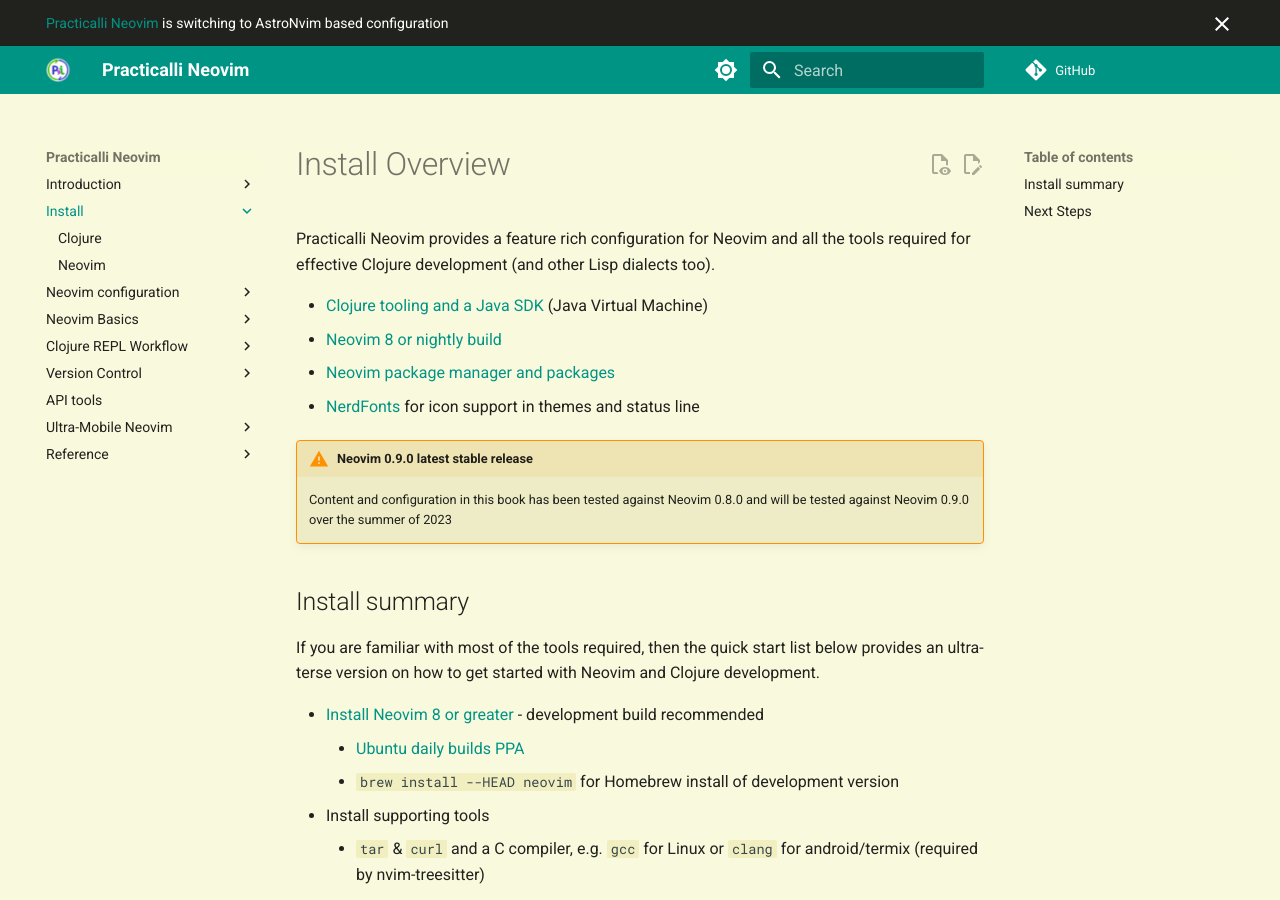
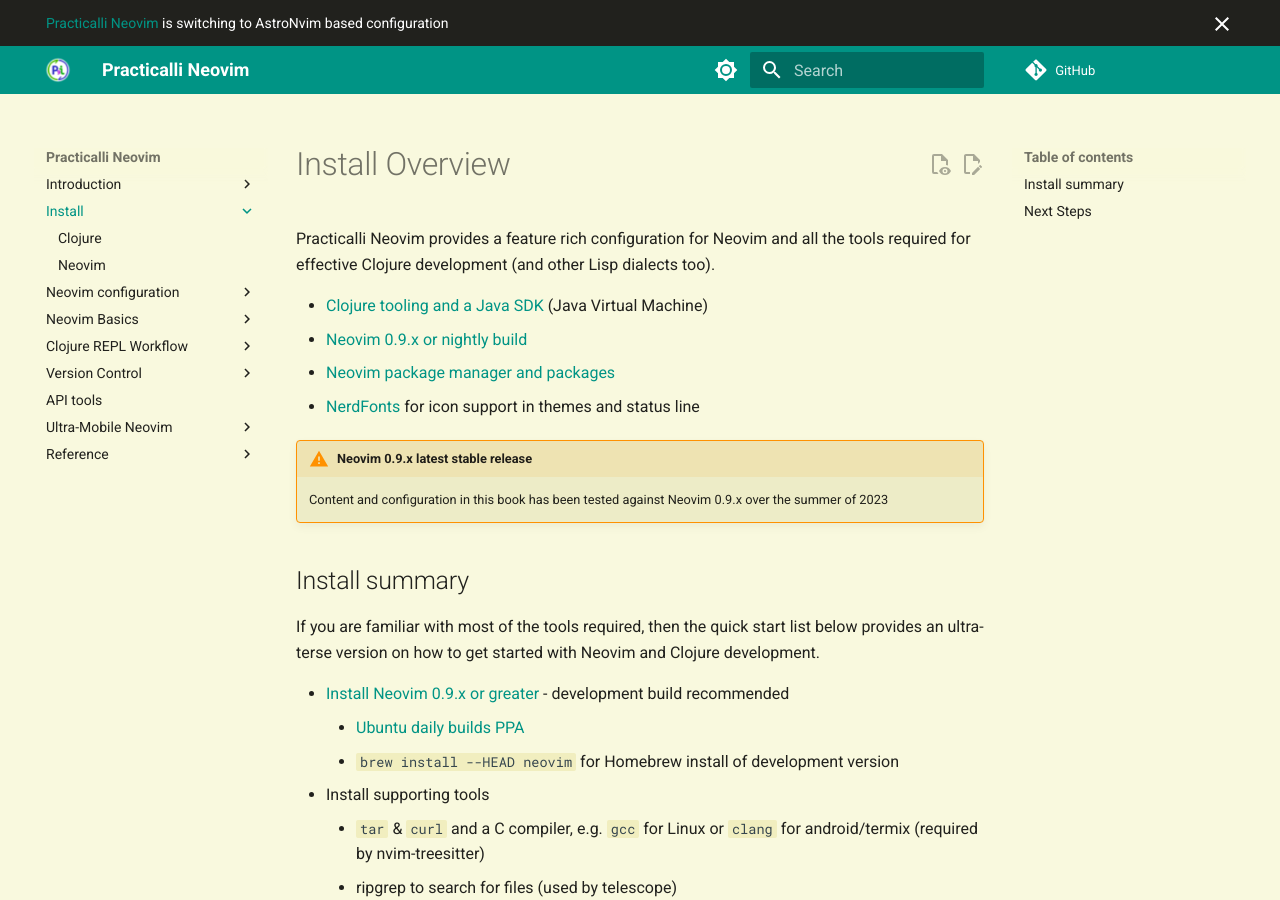
Before and after one commit to practicalli/neovim, an MkDocs documentation site: the page built from docs/install/index.md, in a window 1280 px wide and 900 px high. Built offline with MkDocs 1.6.1 and Material for MkDocs 9.7.7, drawn with Linux system fonts in a browser that asks for light colours; plug-ins that fetch from the network failed and are left out; comment, search, counter and statistics services are not loaded.

Commit message:
install: Neovim 0.9 minimum version
Signed-off-by: John Practicalli <250870+practicalli-john@users.noreply.github.com>

```diff
--- a/docs/install/index.md
+++ b/docs/install/index.md
@@ -3,18 +3,18 @@
 Practicalli Neovim provides a feature rich configuration for Neovim and all the tools required for effective Clojure development (and other Lisp dialects too).
 
 * [Clojure tooling and a Java SDK](clojure.md) (Java Virtual Machine)
-* [Neovim 8 or nightly build](neovim.md)
+* [Neovim 0.9.x or nightly build](neovim.md)
 * [Neovim package manager and packages](packages/index.md)
 * [NerdFonts](https://www.nerdfonts.com/){target=_blank} for icon support in themes and status line
 
-!!! WARNING "Neovim 0.9.0 latest stable release"
-    Content and configuration in this book has been tested against Neovim 0.8.0 and will be tested against Neovim 0.9.0 over the summer of 2023
+!!! WARNING "Neovim 0.9.x latest stable release"
+    Content and configuration in this book has been tested against Neovim 0.9.x over the summer of 2023
 
 ## Install summary
 
 If you are familiar with most of the tools required, then the quick start list below provides an ultra-terse version on how to get started with Neovim and Clojure development.
 
-* [Install Neovim 8 or greater](https://github.com/neovim/neovim/wiki/Installing-Neovim){target=_blank} - development build recommended
+* [Install Neovim 0.9.x or greater](https://github.com/neovim/neovim/wiki/Installing-Neovim){target=_blank} - development build recommended
     * [Ubuntu daily builds PPA](https://launchpad.net/~neovim-ppa/+archive/ubuntu/unstable){target=_blank}
     * `brew install --HEAD neovim` for Homebrew install of development version
 * Install supporting tools
```
